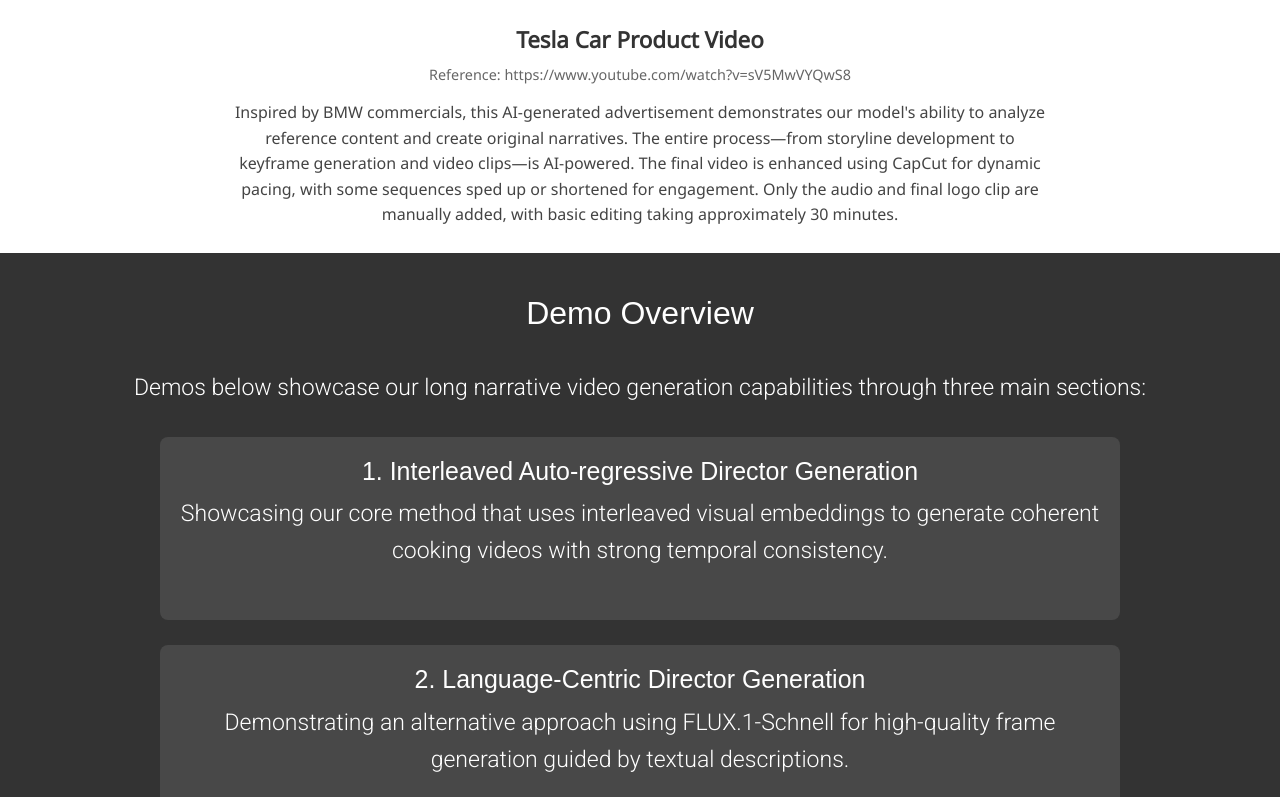
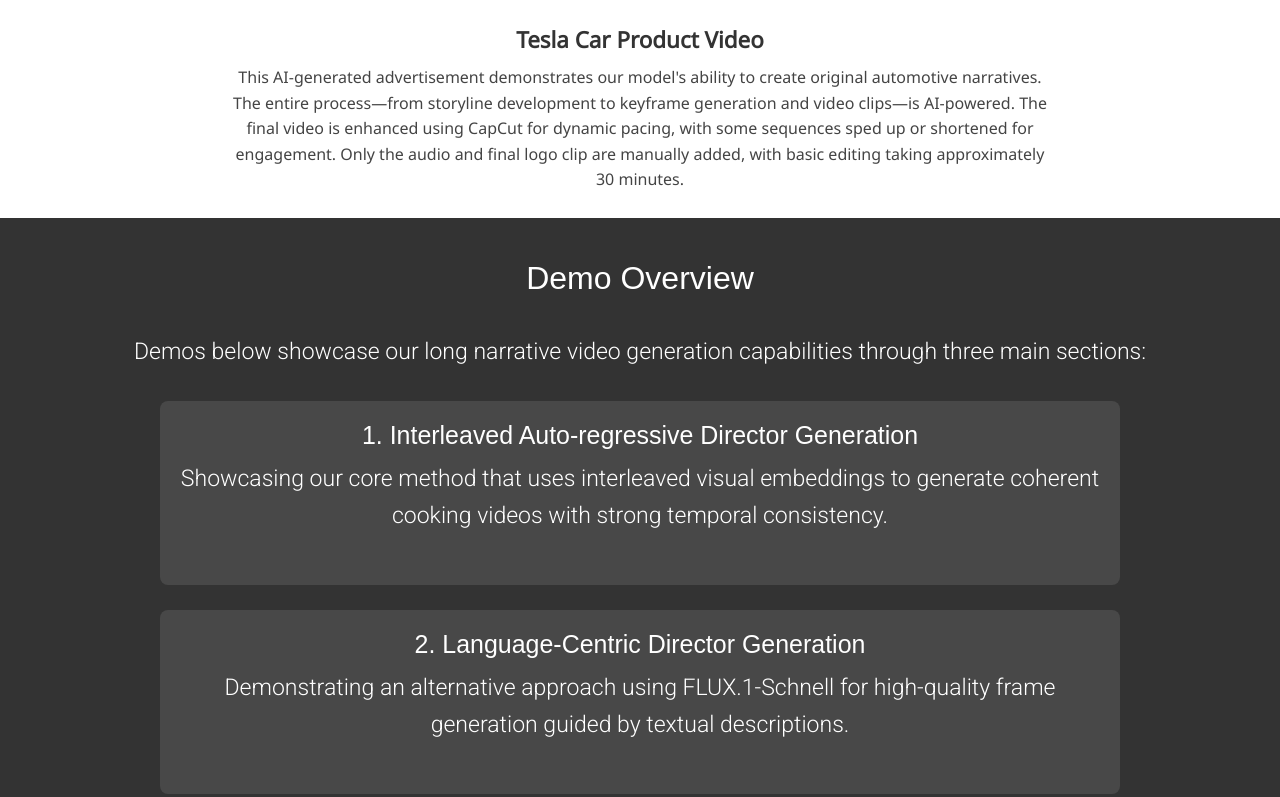
Before and after one commit to VideoAuteur/videoauteur.github.io, a plain HTML site: page index.html in a window 1280 px wide. Shown: the part 1625-2422 px from the top of the page. Drawn offline with nearby package versions, Linux system fonts and the light colour scheme; no server answers; some icons are missing; a web font is replaced by a local one.

Commit message:
update for seaweed

```diff
--- a/index.html
+++ b/index.html
@@ -173,8 +173,7 @@
                   <div id="demo-caption" class="video-caption">
                     <p class="caption-line">
                       <span class="video-title">Tesla Car Product Video</span>
-                      <a href="https://www.youtube.com/watch?v=sV5MwVYQwS8" class="reference-link">Reference: https://www.youtube.com/watch?v=sV5MwVYQwS8</a>
-                      <span class="description">Inspired by BMW commercials, this AI-generated advertisement demonstrates our model's ability to analyze reference content and create original narratives. The entire process—from storyline development to keyframe generation and video clips—is AI-powered. The final video is enhanced using CapCut for dynamic pacing, with some sequences sped up or shortened for engagement. Only the audio and final logo clip are manually added, with basic editing taking approximately 30 minutes.</span>
+                      <span class="description">This AI-generated advertisement demonstrates our model's ability to create original automotive narratives. The entire process—from storyline development to keyframe generation and video clips—is AI-powered. The final video is enhanced using CapCut for dynamic pacing, with some sequences sped up or shortened for engagement. Only the audio and final logo clip are manually added, with basic editing taking approximately 30 minutes.</span>
                     </p>
                   </div>
                 </div>
@@ -271,8 +270,7 @@
             <div id="extension-caption" class="video-caption">
               <p class="caption-line">
                 <span class="video-title">Tesla Car Product Video</span>
-                <a href="https://www.youtube.com/watch?v=sV5MwVYQwS8" class="reference-link">Reference: https://www.youtube.com/watch?v=sV5MwVYQwS8</a>
-                <span class="description">Inspired by BMW commercials, this AI-generated advertisement demonstrates our model's ability to analyze reference content and create original narratives. The entire process—from storyline development to keyframe generation and video clips—is AI-powered. The final video is enhanced using CapCut for dynamic pacing, with some sequences sped up or shortened for engagement. Only the audio and final logo clip are manually added, with basic editing taking approximately 30 minutes.</span>
+                <span class="description">This AI-generated advertisement demonstrates our model's ability to create original automotive narratives. The entire process—from storyline development to keyframe generation and video clips—is AI-powered. The final video is enhanced using CapCut for dynamic pacing, with some sequences sped up or shortened for engagement. Only the audio and final logo clip are manually added, with basic editing taking approximately 30 minutes.</span>
               </p>
             </div>
           </div>
@@ -1104,14 +1102,12 @@
         {
           src: "Extension/tesla_AD.mp4",
           title: "Tesla Car Product Video",
-          reference: "https://www.youtube.com/watch?v=sV5MwVYQwS8",
-          description: "Inspired by BMW commercials, this AI-generated advertisement demonstrates our model's ability to analyze reference content and create original narratives. The entire process—from storyline development to keyframe generation and video clips—is AI-powered. The final video is enhanced using CapCut for dynamic pacing, with some sequences sped up or shortened for engagement. Only the audio and final logo clip are manually added, with basic editing taking approximately 30 minutes."
+          description: "This AI-generated advertisement demonstrates our model's ability to create original automotive narratives. The entire process—from storyline development to keyframe generation and video clips—is AI-powered. The final video is enhanced using CapCut for dynamic pacing, with some sequences sped up or shortened for engagement. Only the audio and final logo clip are manually added, with basic editing taking approximately 30 minutes."
         },
         {
           src: "Extension/animal_v2.mp4",
           title: "Animal Documentary Trailer",
-          reference: "https://www.youtube.com/watch?v=YqcOaxJCZr8",
-          description: "This demo showcases our model's ability to generate nature documentary-style content inspired by the reference animal videos. The AI system generates diverse wildlife scenes with natural behaviors and environments, demonstrating potential for educational and entertainment content creation. We curate the best-generated clips that show realistic animal movements and environmental interactions to construct a compelling narrative. The final video is enhanced using CapCut for professional pacing and transitions. Only the background music and narration are manually added, with basic editing taking approximately 45 minutes."
+          description: "This demo showcases our model's ability to generate nature documentary-style content. The AI system generates diverse wildlife scenes with natural behaviors and environments, demonstrating potential for educational and entertainment content creation. We curate the best-generated clips that show realistic animal movements and environmental interactions to construct a compelling narrative. The final video is enhanced using CapCut for professional pacing and transitions. Only the background music and narration are manually added, with basic editing taking approximately 45 minutes."
         }
       ];
 
@@ -1130,7 +1126,6 @@
         caption.innerHTML = `
           <p class="caption-line">
             <span class="video-title">${videos[currentVideoIndex].title}</span>
-            <a href="${videos[currentVideoIndex].reference}" class="reference-link">Reference: ${videos[currentVideoIndex].reference}</a><br>
             ${videos[currentVideoIndex].description}
           </p>
         `;
@@ -1151,7 +1146,6 @@
         caption.innerHTML = `
           <p class="caption-line">
             <span class="video-title">${videos[extensionVideoIndex].title}</span>
-            <a href="${videos[extensionVideoIndex].reference}" class="reference-link">Reference: ${videos[extensionVideoIndex].reference}</a><br>
             ${videos[extensionVideoIndex].description}
           </p>
         `;
```
